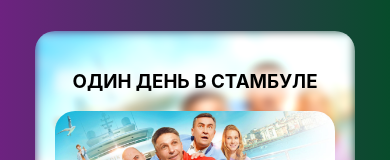
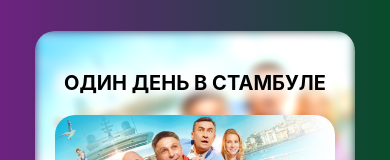
Before and after one commit to barlukovmia/cinemaSlider, a React (Create React App) app in the folder cinemaSlider/frontend/: page / in a window 390 px wide. Shown: the part 141-301 px from the top of the page. Built offline with nearby package versions, Linux system fonts and the light colour scheme.

Commit message:
size for mobile

```diff
--- a/cinemaSlider/frontend/src/components/TinderSlider.css
+++ b/cinemaSlider/frontend/src/components/TinderSlider.css
@@ -17,8 +17,8 @@ body {
 
 .card {
   position: relative;
-  width: 320px;
-  height: 500px;
+  width: 450px;
+  height: 700px;
   margin: 0 auto;
   background-size: cover;
   overflow: hidden;
@@ -338,3 +338,18 @@ h2::before {
   gap: 10px;
   align-items: center;
 }
+
+@media (max-width: 768px) {
+  .card {
+    width: 320px;
+    height: 500px;
+  }
+
+  .card-body h3 {
+    font-size: 20px;
+  }
+
+  .card-body p {
+    font-size: 16px;
+  }
+}
```
